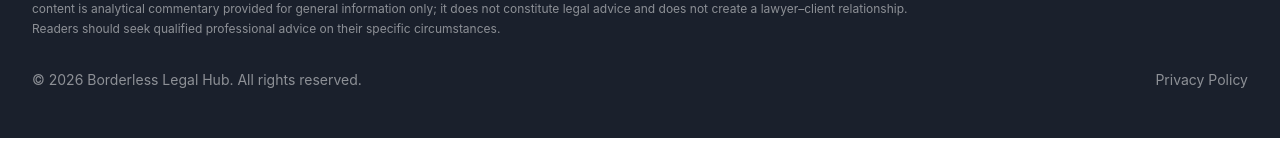
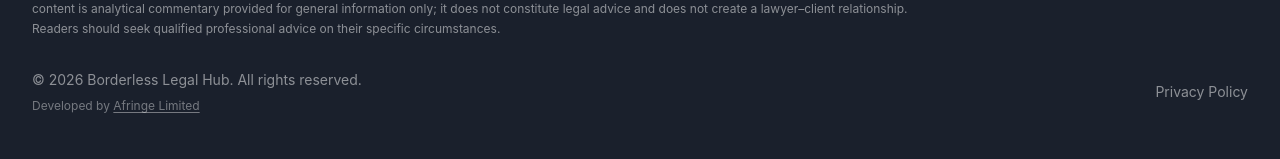
Before and after one commit to James-Nyangada/Borderless-Afro-Legal-Hub, a Next.js app: page / in a window 1280 px wide. Shown: the part 4614-4773 px from the top of the page. Before the commit the page ends 4752 px from the top, so only its background shows below. Built offline with nearby package versions, Linux system fonts and the light colour scheme; no server answers.

Commit message:
Add developer credit to footer

```diff
--- a/components/Footer.tsx
+++ b/components/Footer.tsx
@@ -112,9 +112,14 @@ export default async function Footer() {
             </p>
           </div>
           <div className="flex flex-col sm:flex-row items-center justify-between gap-6">
-            <p className="text-sm text-white/50">
-              © {new Date().getFullYear()} Borderless Legal Hub. All rights reserved.
-            </p>
+            <div className="flex flex-col gap-2 text-center sm:text-left">
+              <p className="text-sm text-white/50">
+                © {new Date().getFullYear()} Borderless Legal Hub. All rights reserved.
+              </p>
+              <p className="text-xs text-white/40">
+                Developed by <a href="https://www.afringelimited.co.ke" target="_blank" rel="noopener noreferrer" className="hover:text-gold transition-colors underline underline-offset-2">Afringe Limited</a>
+              </p>
+            </div>
           <div className="flex items-center gap-6 text-sm">
             <Link href="/privacy" className="text-white/50 hover:text-white transition-colors">Privacy Policy</Link>
 
```
